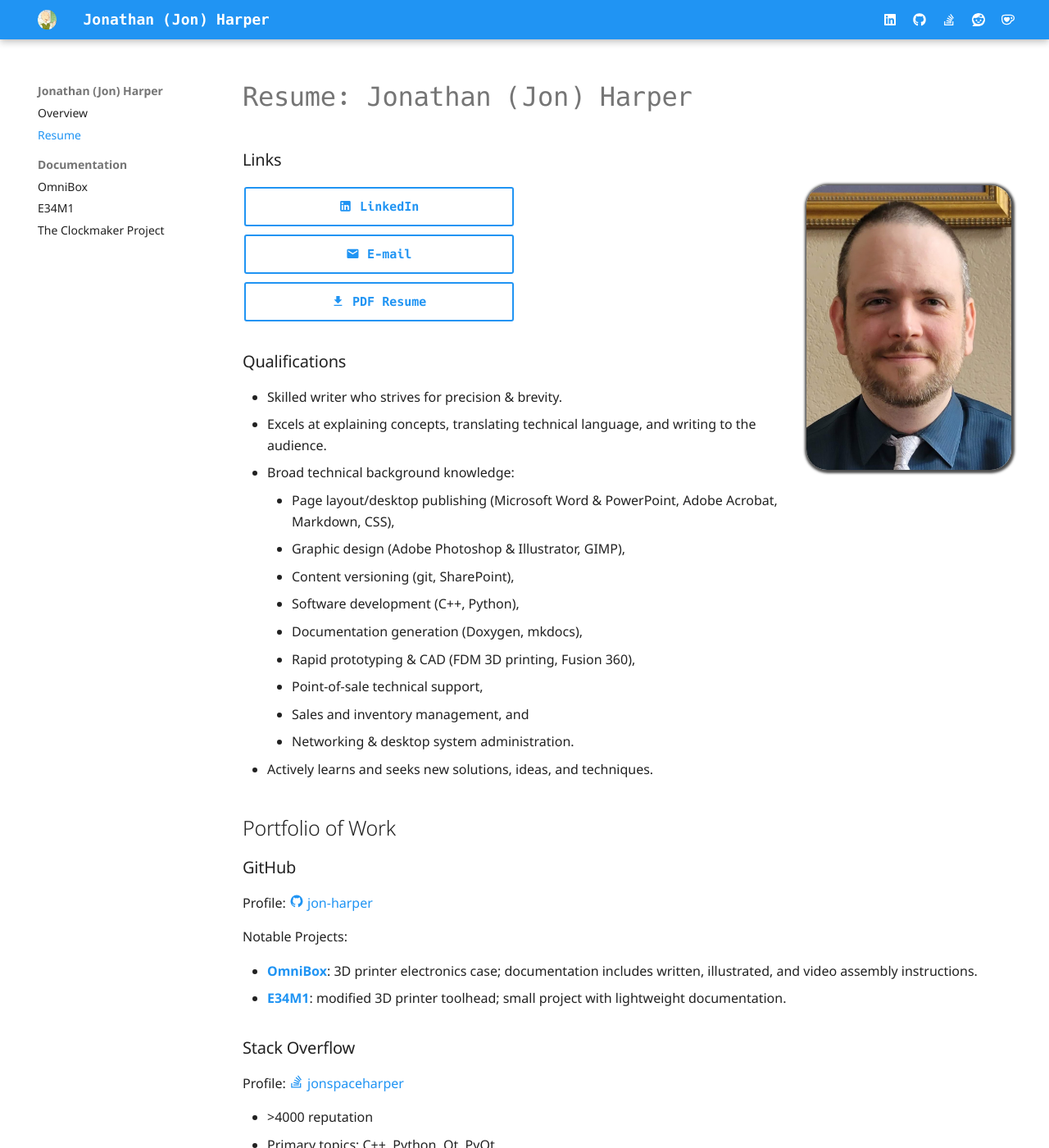
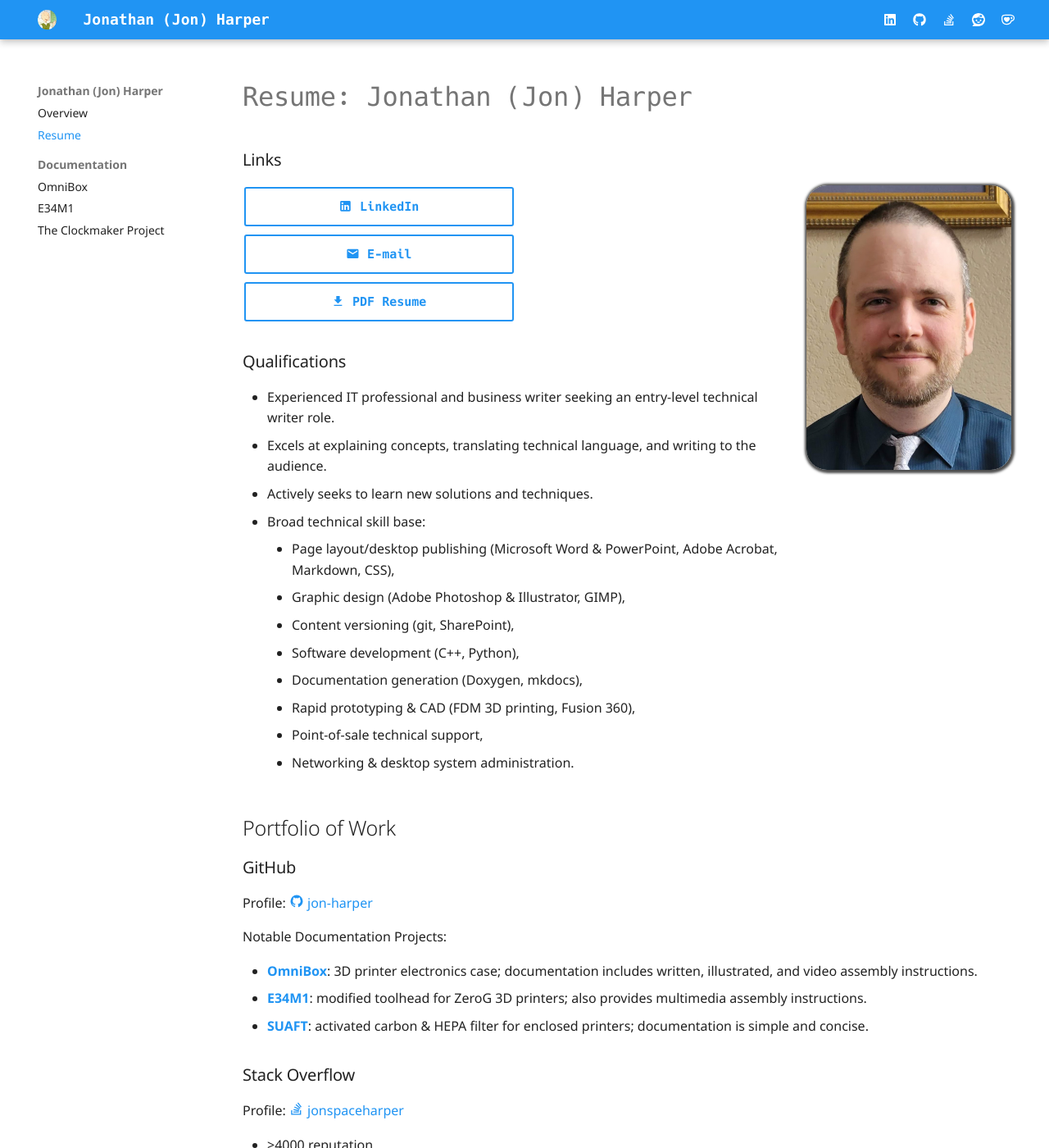
Before and after one commit to jon-harper/jon-harper.github.io, an MkDocs documentation site: the page built from docs/resume.md, in a window 1280 px wide and 1400 px high. Shown: the whole window at 82% size. Built offline with MkDocs 1.6.1 and Material for MkDocs 9.7.7, drawn with Linux system fonts in a browser that asks for light colours.

Commit message:
updated wording

```diff
--- a/docs/resume.md
+++ b/docs/resume.md
@@ -10,7 +10,7 @@ hide: toc
 
 ### Links
 
-[![photo of me](img/headshot.jpg){class="jh-photo"}](img/headshot.jpg)
+![photo of me](img/headshot.jpg){class="jh-photo skip-lightbox"}
 
 <div markdown class="jh-grid-container jh-grid-2">
 <div markdown class="jh-grid-container jh-grid-1 jh-link-grid">
@@ -25,9 +25,10 @@ hide: toc
 
 ### Qualifications
 
-- Skilled writer who strives for precision & brevity.
+- Experienced IT professional and business writer seeking an entry-level technical writer role.
 - Excels at explaining concepts, translating technical language, and writing to the audience.
-- Broad technical background knowledge:
+- Actively seeks to learn new solutions and techniques.
+- Broad technical skill base:
     - Page layout/desktop publishing (Microsoft Word & PowerPoint, Adobe Acrobat, Markdown, CSS),
     - Graphic design (Adobe Photoshop & Illustrator, GIMP),
     - Content versioning (git, SharePoint),
@@ -35,9 +36,7 @@ hide: toc
     - Documentation generation (Doxygen, mkdocs),
     - Rapid prototyping & CAD (FDM 3D printing, Fusion 360),
     - Point-of-sale technical support,
-    - Sales and inventory management, and
     - Networking & desktop system administration.
-- Actively learns and seeks new solutions, ideas, and techniques.
 
 ## Portfolio of Work
 
@@ -45,10 +44,11 @@ hide: toc
 
 Profile: [:material-github: jon-harper](https://github.com/jon-harper)
 
-Notable Projects:
+Notable Documentation Projects:
 
 - **[OmniBox](https://jon-harper.github.io/OmniBox)**: 3D printer electronics case; documentation includes written, illustrated, and video assembly instructions.
-- **[E34M1](https://jon-harper.github.io/E34M1/)**: modified 3D printer toolhead; small project with lightweight documentation.
+- **[E34M1](https://jon-harper.github.io/E34M1/)**: modified toolhead for ZeroG 3D printers; also provides multimedia assembly instructions.
+- **[SUAFT](https://jon-harper.github.io/air_filter)**: activated carbon & HEPA filter for enclosed printers; documentation is simple and concise.
 
 ### Stack Overflow
 
```
